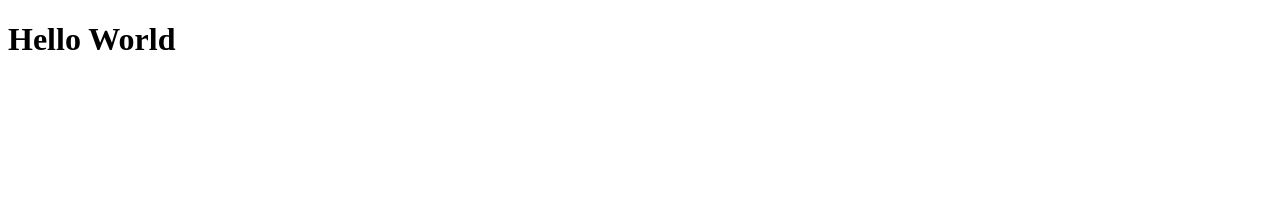
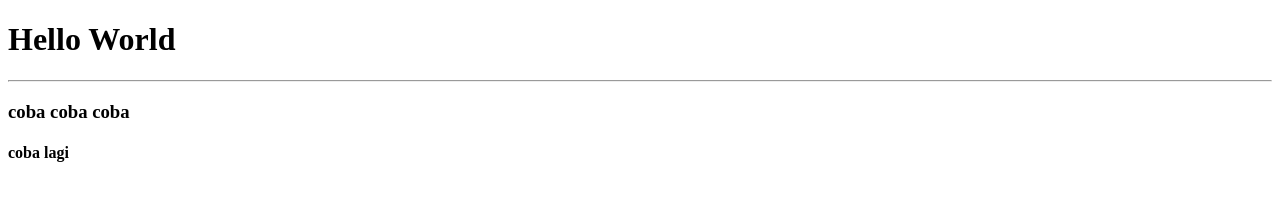
Before and after one commit to latifahkiran/helloworld, a plain HTML site: page index.html in a window 1280 px wide. Drawn offline with Linux system fonts and the light colour scheme.

Commit message:
tambah coba

```diff
--- a/index.html
+++ b/index.html
@@ -5,5 +5,8 @@
 </head>
 <body>
     <h1>Hello World</h1>
+    <hr>
+    <h3>coba coba coba</h3>
+    <h4>coba lagi</h4>
 </body>
 </html>
```
